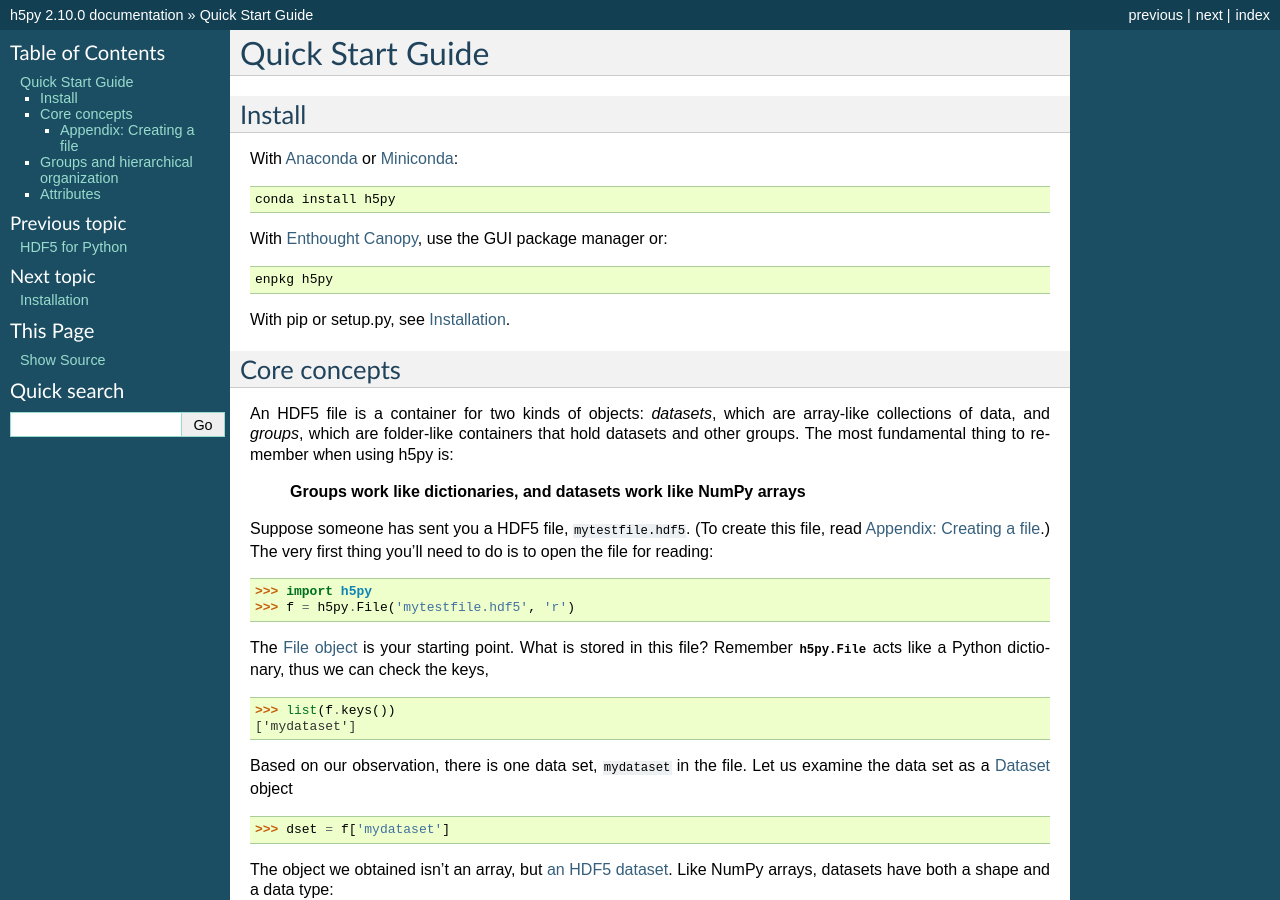
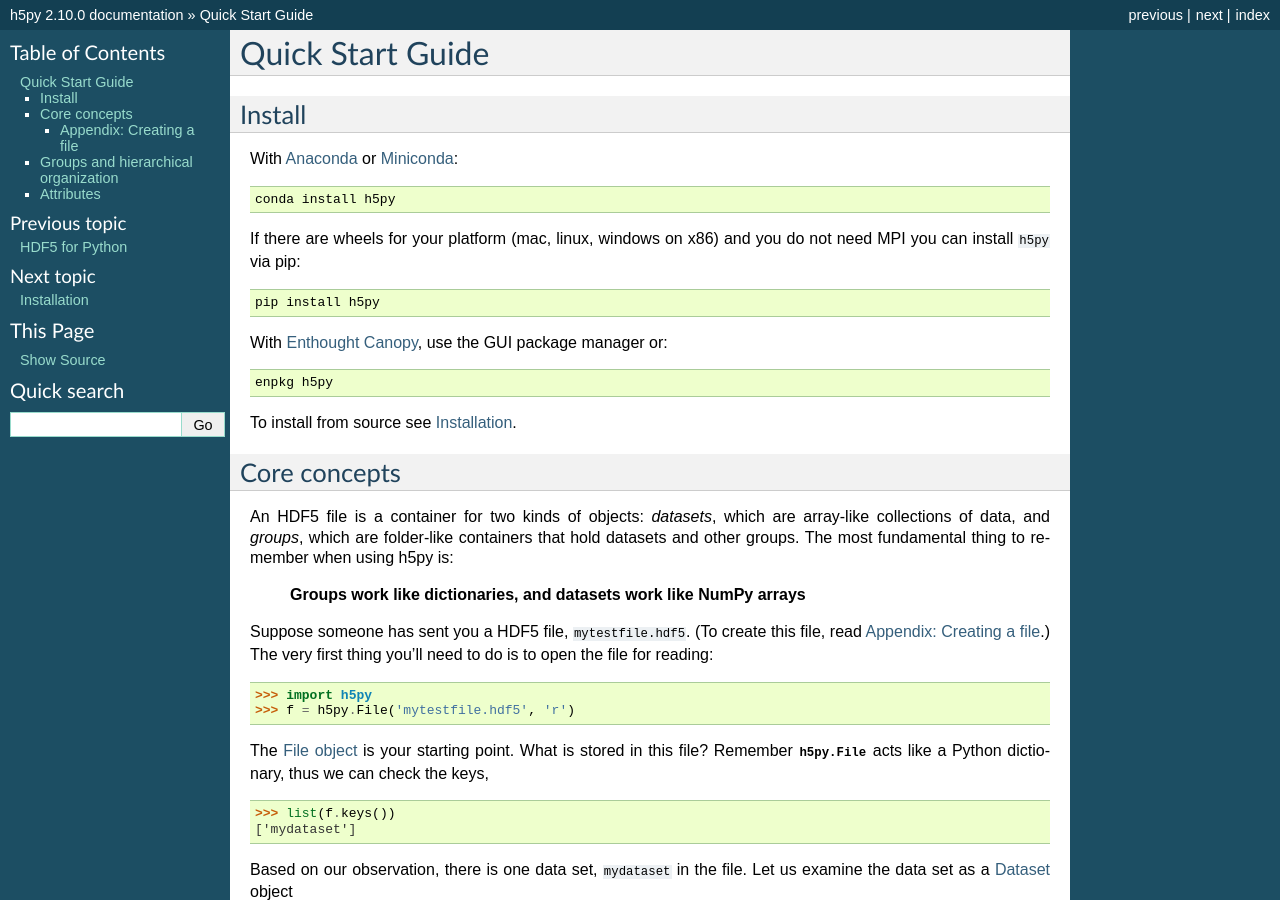
Before and after one commit to zhongxing-2/h5py, a Sphinx documentation site: the page built from docs/quick.rst, in a window 1280 px wide and 900 px high. Built offline with Sphinx 7.4.7, drawn with Linux system fonts in a browser that asks for light colours.

Commit message:
DOC: update quick install docs
We now have wheels so `pip` is a reasonable course of action.

```diff
--- a/docs/quick.rst
+++ b/docs/quick.rst
@@ -11,12 +11,18 @@ With `Anaconda <http://continuum.io/downloads>`_ or
 
     conda install h5py
 
+
+If there are wheels for your platform (mac, linux, windows on x86) and
+you do not need MPI you can install ``h5py`` via pip::
+
+  pip install h5py
+
 With `Enthought Canopy <https://www.enthought.com/products/canopy/>`_, use
 the GUI package manager or::
 
     enpkg h5py
 
-With pip or setup.py, see :ref:`install`.
+To install from source see :ref:`install`.
 
 Core concepts
 -------------
```
